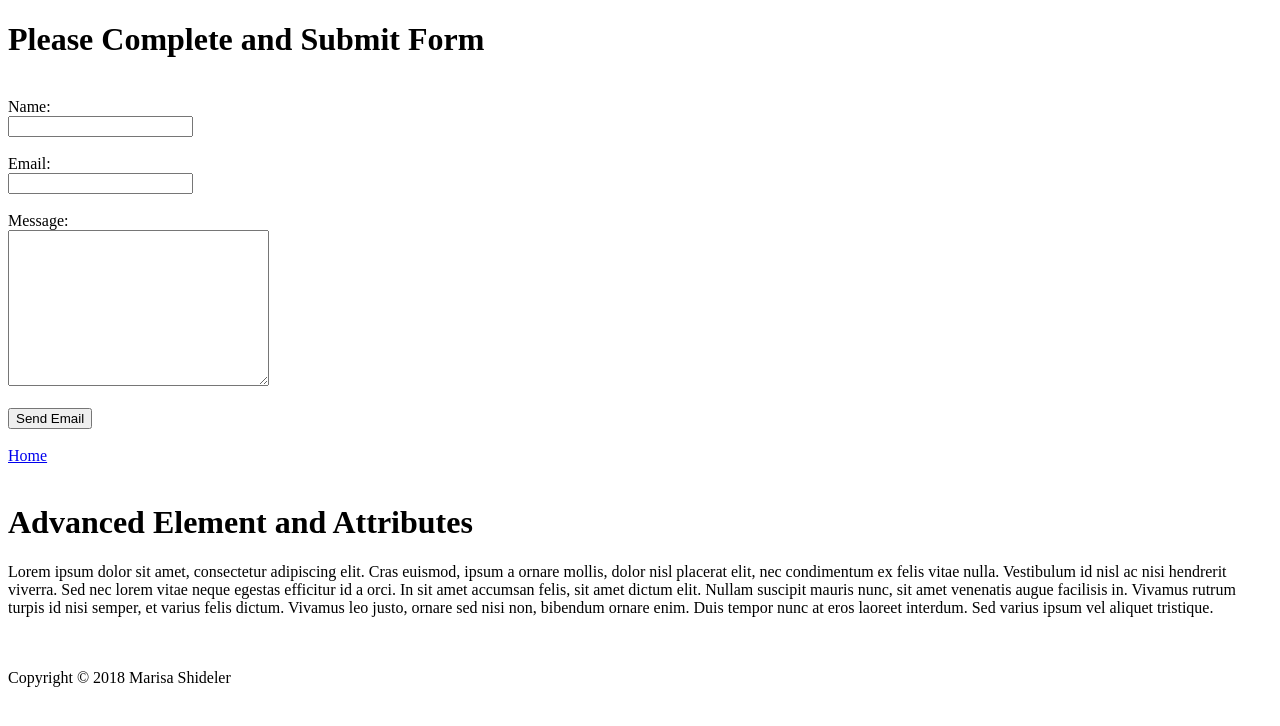
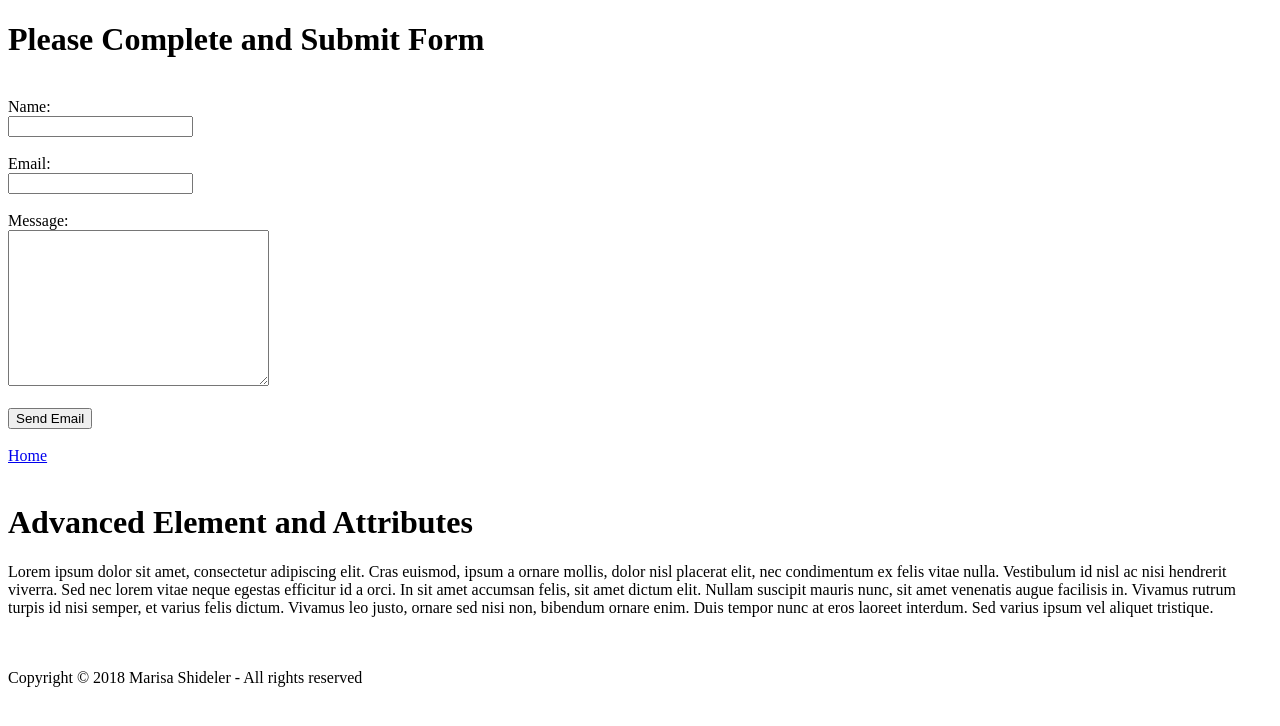
Before and after one commit to mshideler/html-course, a plain HTML site: page page2.html in a window 1280 px wide. Drawn offline with Linux system fonts and the light colour scheme.

Commit message:
Added All rights reserved

```diff
--- a/page2.html
+++ b/page2.html
@@ -35,6 +35,6 @@
   </p>
   <br />
   <br />
-  <footer>Copyright &copy; 2018 Marisa Shideler</footer>
+  <footer>Copyright &copy; 2018 Marisa Shideler - All rights reserved</footer>
 </body>
 </html>
```
